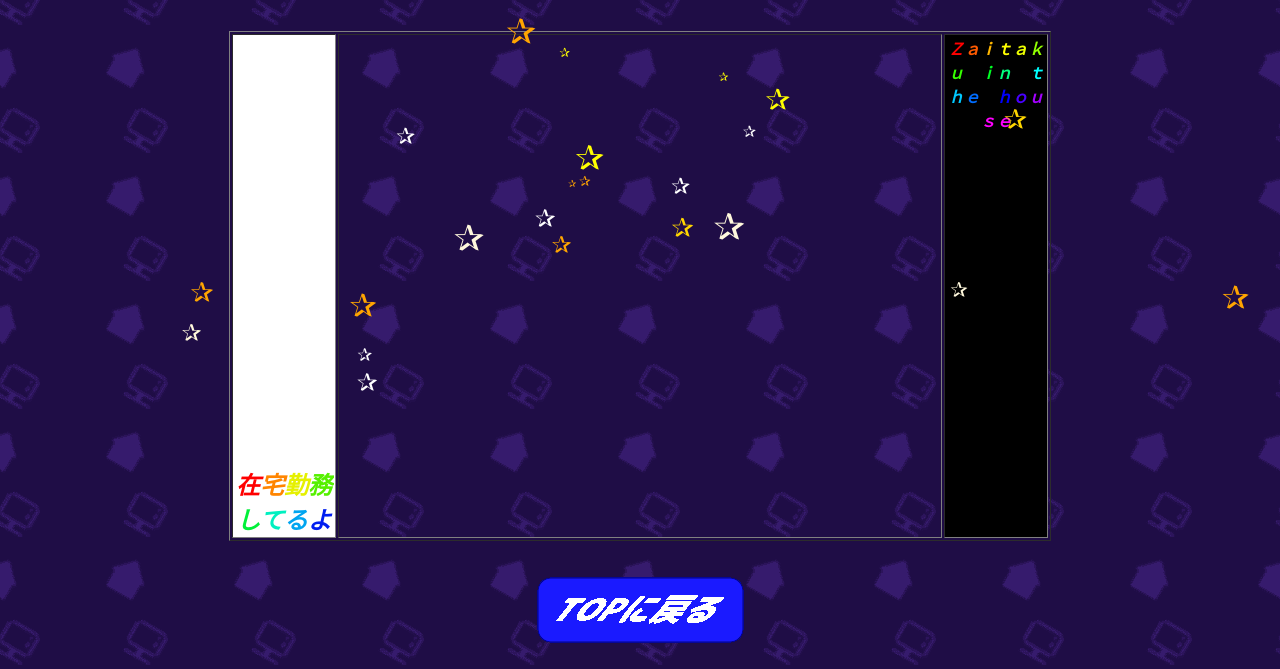
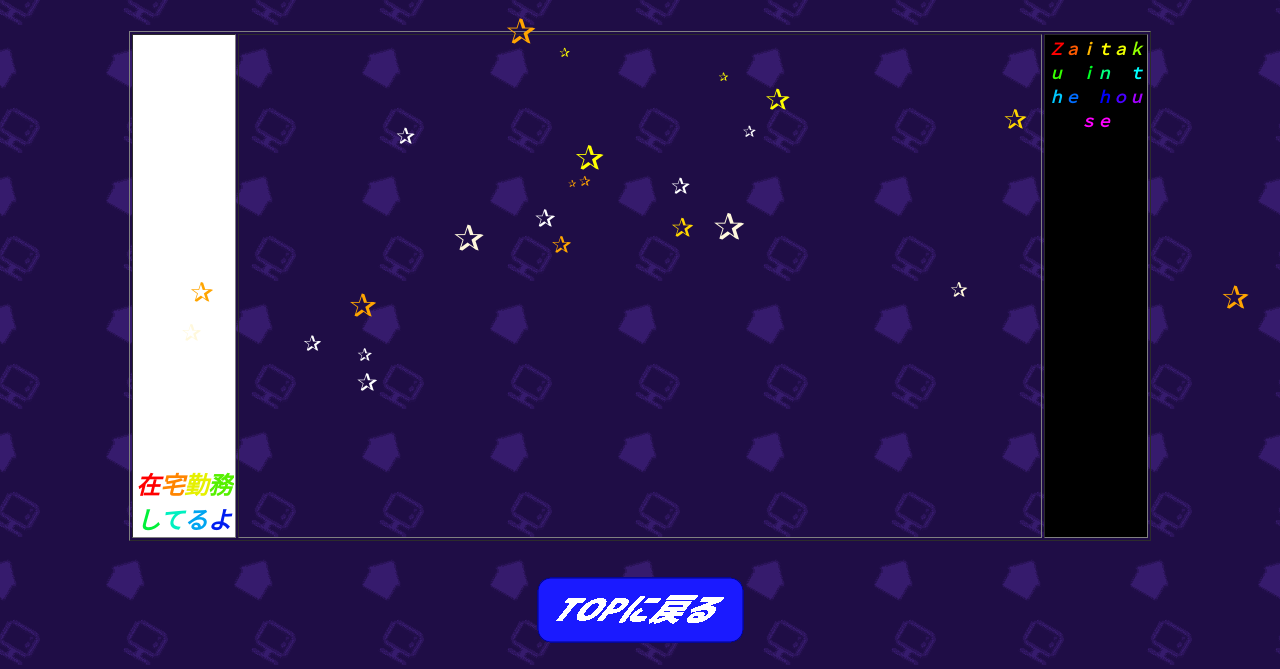
Before and after one commit to maigo999/zaitaku.space, a plain HTML site: page virtual.html in a window 1280 px wide. Shown: the part 424-1093 px from the top of the page. Drawn offline with Linux system fonts and the light colour scheme.

Commit message:
横幅調整

```diff
--- a/virtual.html
+++ b/virtual.html
@@ -214,7 +214,7 @@ bgGo();
           </center>
           </marquee>
         </td>
-        <td width="600"></td>
+        <td width="800"></td>
         <td width="100" bgcolor="black">
 
           <marquee direction="down" behavior="alternate" scrollamount="8" width="100%" height="500">
```
Also changed, not shown: 1 other file.
